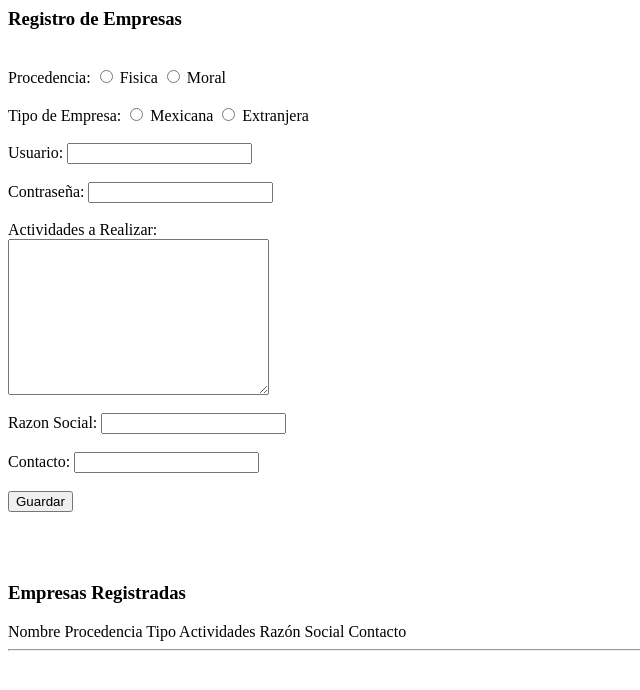
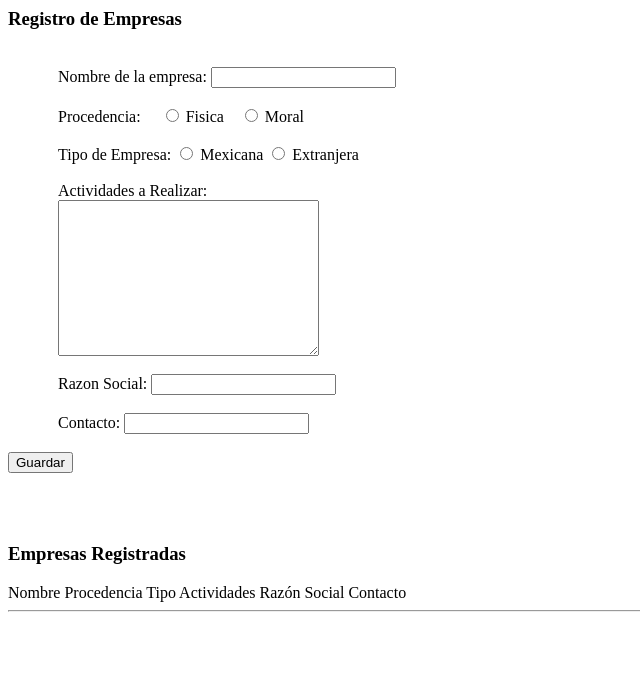
Before and after one commit to yomimsm/ks, a PHP site: page / in a window 1280 px wide. Shown: the top 690 px of the page, without its empty margins (0-640 px from the left). Run offline with PHP 8.4, Linux system fonts and the light colour scheme; data that the repository does not hold is empty.

Commit message:
!!!Y_Correccion_Usuario
Se quito el campo usuario y contraseña

```diff
--- a/index.php
+++ b/index.php
@@ -11,40 +11,35 @@
     <h3>Registro de Empresas</h3>
     <br>
     <form action="alta_empresa.php" method = "post" enctype="multipart/form-data">
-    <div>
-        <label for="">Procedencia: </label>
-        <input type="radio" name="fisica" id="fisica" value = "1"> Fisica
+    <div style="margin-left:50px">
+        <label for="">Nombre de la empresa: </label>
+        <input type="text" name="usuario" id="usuario">
+    </div>
+    <br>
+    <div style="margin-left:50px">
+        <label for="">Procedencia: &nbsp;&nbsp;&nbsp;</label>
+        <input type="radio" name="fisica" id="fisica" value = "1"> Fisica&nbsp;&nbsp;&nbsp;
         <input type="radio" name="moral" id="moral" value = "2"> Moral
     </div>
     <br>
-    <div>
+    <div style="margin-left:50px">
         <label for="">Tipo de Empresa: </label>
         <input type="radio" name="mexicana" id="mexicana" value = "1"> Mexicana
         <input type="radio" name="extranjera" id="extranjera" value = "2"> Extranjera
     </div>
     <br>
-    <div>
-        <label for="">Usuario: </label>
-        <input type="text" name="usuario" id="usuario">
-    </div>
-    <br>
-    <div>
-        <label for="">Contraseña: </label>
-        <input type="password" name="pass" id="pass">
-    </div>
-    <br>
-    <div>
+    <div style="margin-left:50px">
         <label for="">Actividades a Realizar: </label>
         <br>
         <textarea name="actividades" id="activadades" cols="30" rows="10"></textarea>
     </div>
     <br>
-    <div>
+    <div style="margin-left:50px">
         <label for="">Razon Social: </label>
         <input type="text" name="social" id="social">
     </div>
     <br>
-    <div>
+    <div style="margin-left:50px">
         <label for="">Contacto: </label>
         <input type="text" name="contacto" id="contacto">
     </div>
```
